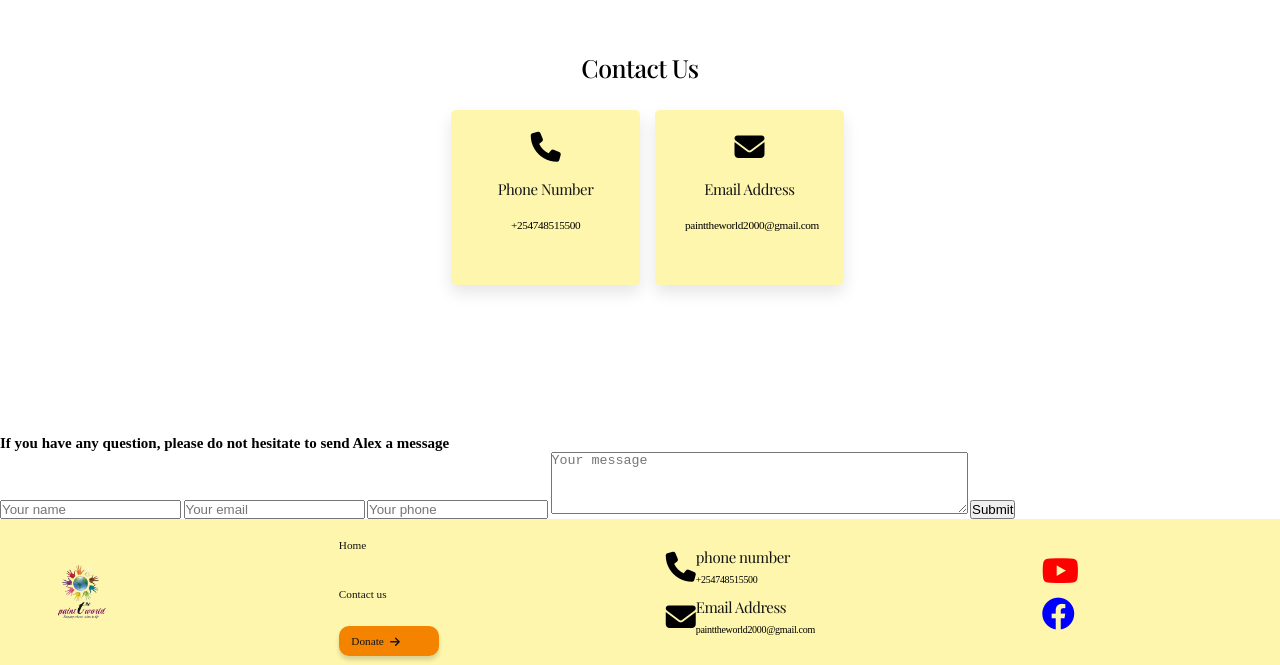
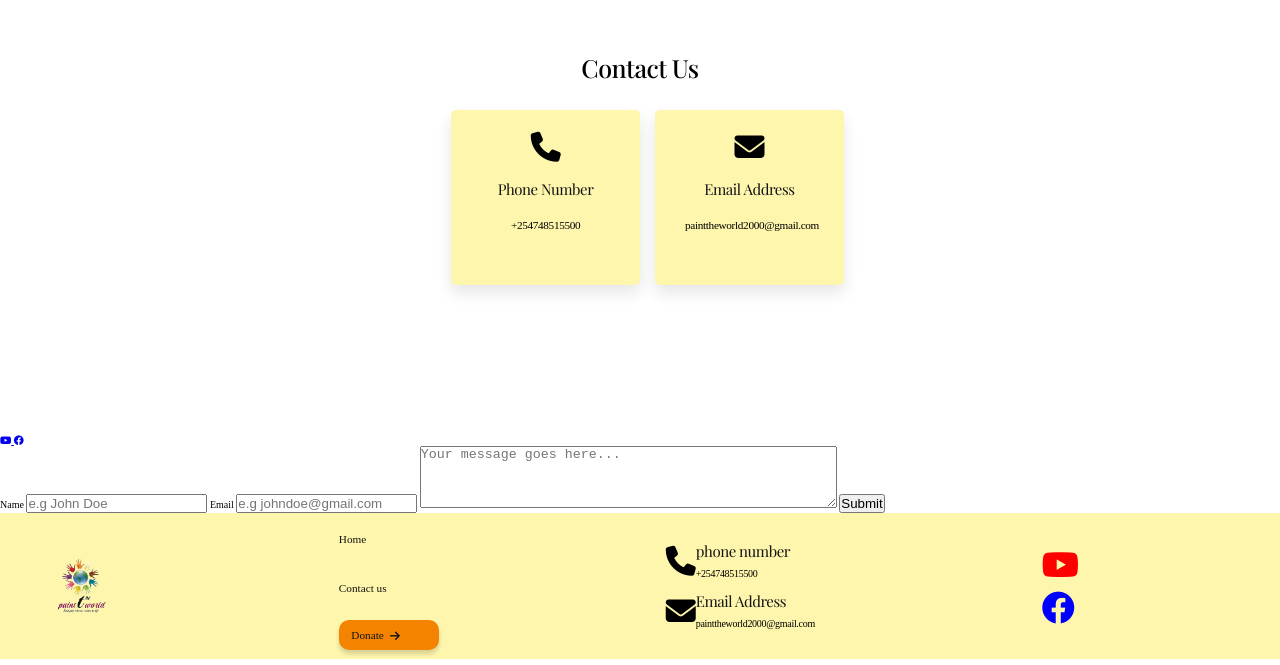
Before and after one commit to 01alex01/pain_the_world, a plain HTML site: page contact.html in a window 1280 px wide. Shown: the part 903-1568 px from the top of the page. Drawn offline with nearby package versions, Linux system fonts and the light colour scheme; a web font is replaced by a local one.

Commit message:
add new lines of code

```diff
--- a/contact.html
+++ b/contact.html
@@ -67,26 +67,29 @@
                 </div>
             </div>
         </div>
-
-        <section class="contact-form">
-            <h2> <span class="span1">
-                    If you have any question,
-                </span>
-                <span class="span2"> please do not hesitate to send Alex a message</span>
-            </h2>
+        <div class="contactUs-social">
+            <a href="/">
+                <i class="fa-brands fa-youtube"></i>
+            </a>
+            <a href="/">
+                <i class="fa-brands fa-facebook"></i>
+            </a>
+        </div>
+        <section class="contactUs-form">
 
             <form action="#" method="POST">
+                <label for="name">Name</label>
+                <input type="Your name" id="name" name="name" placeholder="e.g John Doe" required>
 
-                <input type="Your name" id="name" name="name" placeholder="Your name" required>
+                <label for="Email">Email</label>
+                <input type="Your email" id="name" name="name" placeholder="e.g johndoe@gmail.com" required>
+
+                <!--
+                <input type="Your phone" id="name" name="name" placeholder="Your phone" required> -->
 
 
-                <input type="Your email" id="name" name="name" placeholder="Your email" required>
-
-
-                <input type="Your phone" id="name" name="name" placeholder="Your phone" required>
-
-
-                <textarea id="comments" name="comments" rows="4" cols="50" placeholder="Your message"></textarea>
+                <textarea id="comments" name="comments" rows="4" cols="50"
+                    placeholder="Your message goes here..."></textarea>
 
                 <button type="submit">Submit</button>
             </form>
```
